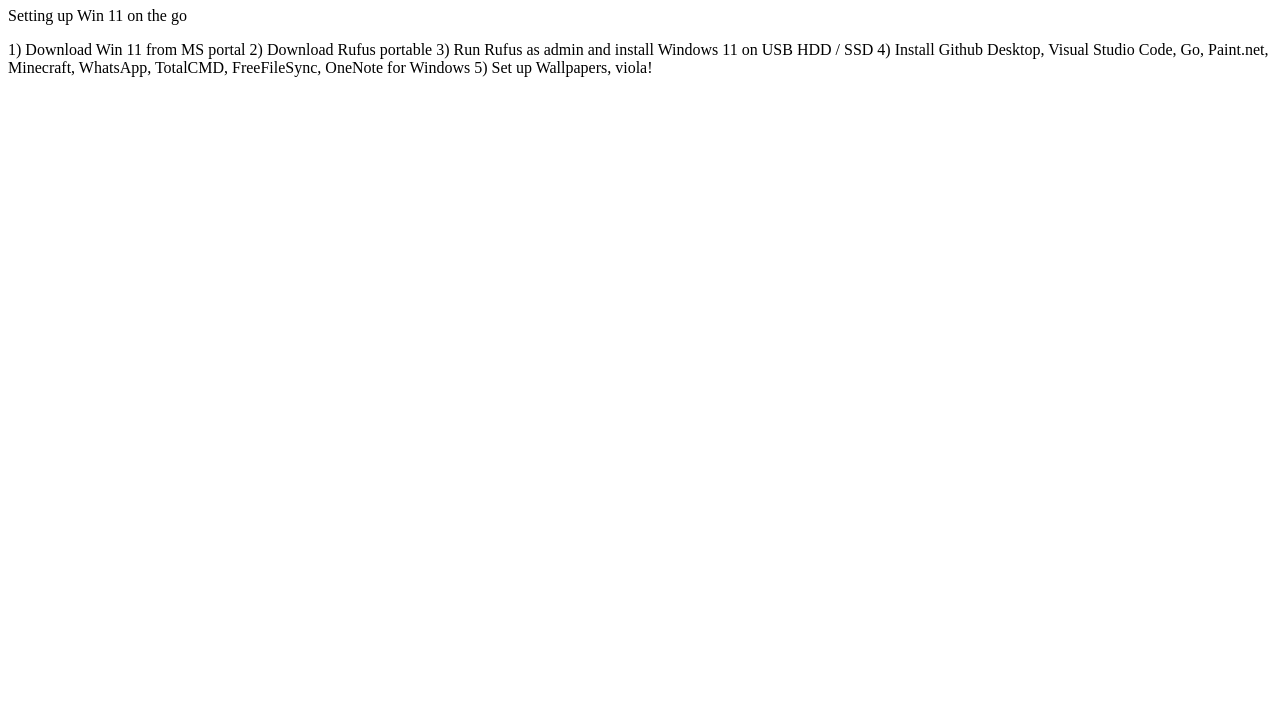
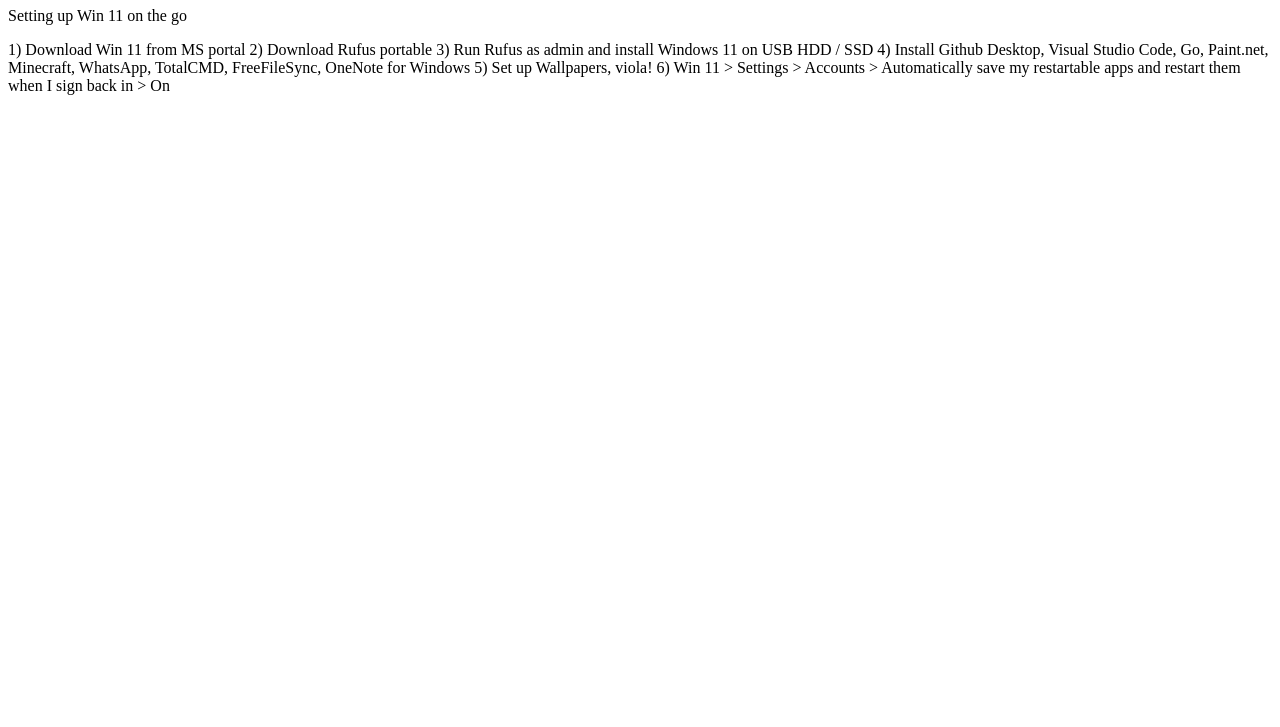
Before and after one commit to kowalsk/website, a plain HTML site: page index.html in a window 1280 px wide. Shown: the part 73-800 px from the top of the page. Drawn offline with Linux system fonts and the light colour scheme.

Commit message:
Update index.html

```diff
--- a/index.html
+++ b/index.html
@@ -8,5 +8,6 @@
 3) Run Rufus as admin and install Windows 11 on USB HDD / SSD
 4) Install Github Desktop, Visual Studio Code, Go, Paint.net, Minecraft, WhatsApp, TotalCMD, FreeFileSync, OneNote for Windows
 5) Set up Wallpapers, viola!
+  6) Win 11 > Settings > Accounts > Automatically save my restartable apps and restart them when I sign back in > On
 </body>
 </html>
```
